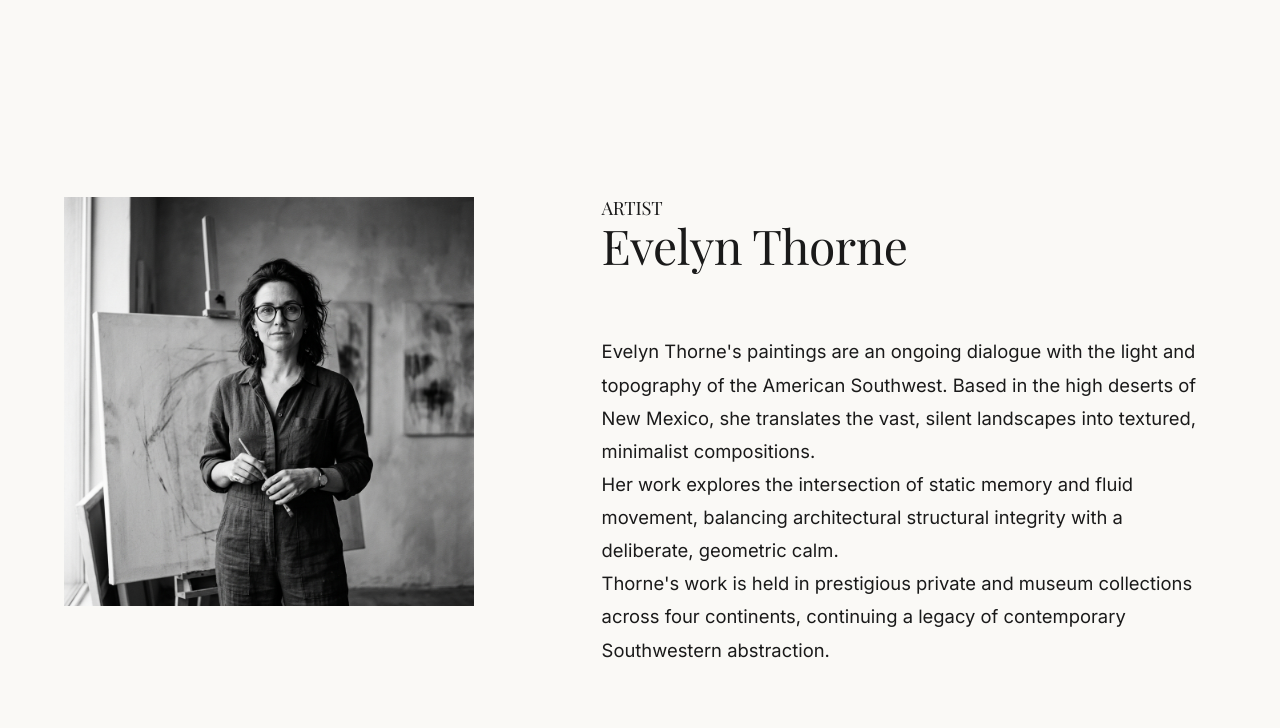
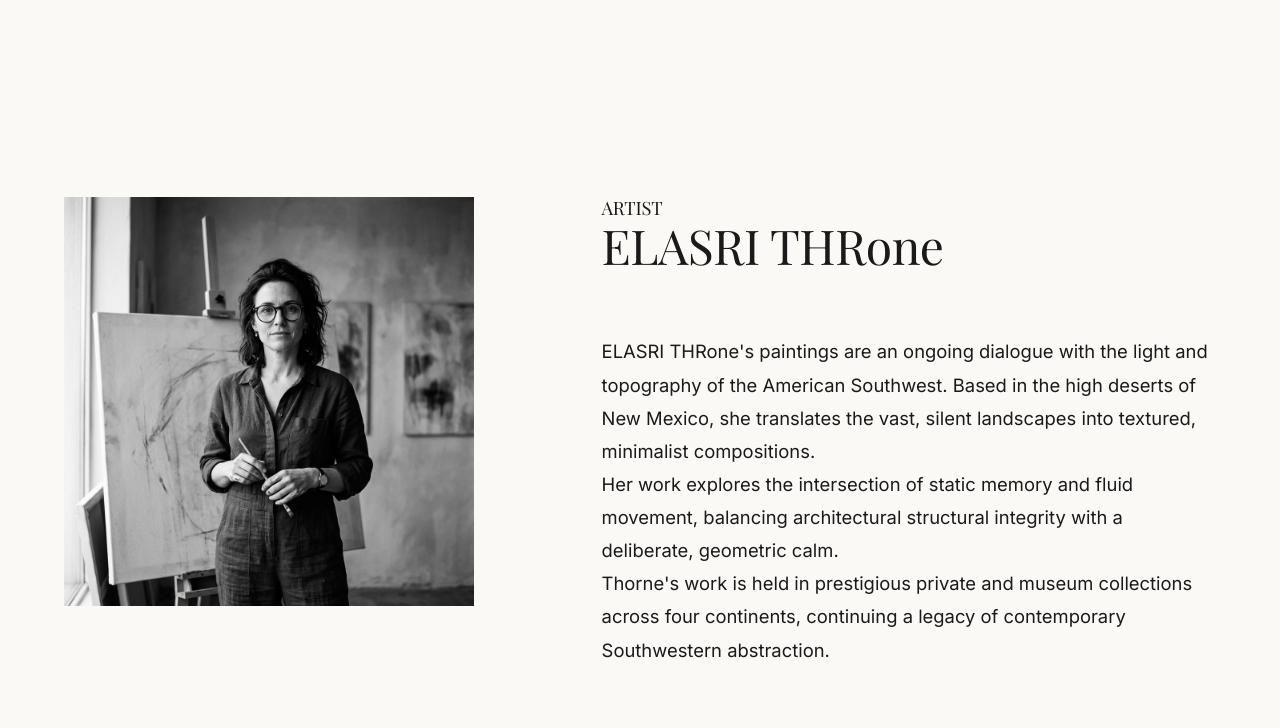
Before and after one commit to lahcenelasri20-pixel/websitecovers, a website built with Vite: page index.html in a window 1280 px wide. Shown: the part 2022-2750 px from the top of the page. Built offline with nearby package versions, Linux system fonts and the light colour scheme; a web font is replaced by a local one.

Commit message:
update the site

```diff
--- a/index.html
+++ b/index.html
@@ -3,8 +3,8 @@
 <head>
     <meta charset="UTF-8">
     <meta name="viewport" content="width=device-width, initial-scale=1.0">
-    <title>Evelyn Thorne | Contemporary Fine Art</title>
-    <meta name="description" content="Portfolio of Evelyn Thorne, showcasing contemporary abstract paintings and fine art collections.">
+    <title>ELASRI THRone | Contemporary Fine Art</title>
+    <meta name="description" content="Portfolio of ELASRI THRone, showcasing contemporary abstract paintings and fine art collections.">
     <link rel="stylesheet" href="/style.css">
 </head>
 <body>
@@ -13,7 +13,7 @@
     </div>
     <nav>
         <div class="container">
-            <div class="logo"><span id="dynamic-name">Evelyn Thorne</span></div>
+            <div class="logo"><span id="dynamic-name">ELASRI THRone</span></div>
             <ul class="nav-links">
                 <li><a href="#gallery">Gallery</a></li>
                 <li><a href="#collections">Collections</a></li>
@@ -125,12 +125,12 @@
             <div class="container">
                 <div class="about-content">
                     <div class="about-image fade-in">
-                        <img src="/artist_portrait.png" alt="Artist Evelyn Thorne">
+                        <img src="/artist_portrait.png" alt="Artist ELASRI THRone">
                     </div>
                     <div class="about-text fade-in">
                         <h4>ARTIST</h4>
-                        <h2 id="dynamic-footer-name">Evelyn Thorne</h2>
-                        <p>Evelyn Thorne's paintings are an ongoing dialogue with the light and topography of the American Southwest. Based in the high deserts of New Mexico, she translates the vast, silent landscapes into textured, minimalist compositions.</p>
+                        <h2 id="dynamic-footer-name">ELASRI THRone</h2>
+                        <p>ELASRI THRone's paintings are an ongoing dialogue with the light and topography of the American Southwest. Based in the high deserts of New Mexico, she translates the vast, silent landscapes into textured, minimalist compositions.</p>
                         <p>Her work explores the intersection of static memory and fluid movement, balancing architectural structural integrity with a deliberate, geometric calm.</p>
                         <p>Thorne's work is held in prestigious private and museum collections across four continents, continuing a legacy of contemporary Southwestern abstraction.</p>
                         <a href="#" class="btn" download>Download CV PDF</a>
@@ -203,7 +203,7 @@
                     <svg width="40" height="40" viewBox="0 0 24 24" fill="none" stroke="currentColor" stroke-width="1.5"><path d="M16 8a6 6 0 0 1 6 6v7h-4v-7a2 2 0 0 0-2-2 2 2 0 0 0-2 2v7h-4v-7a6 6 0 0 1 6-6z"></path><rect x="2" y="9" width="4" height="12"></rect><circle cx="4" cy="4" r="2"></circle></svg>
                 </a>
             </div>
-            <div class="copyright">© Evelyn Thorne Studio 2026</div>
+            <div class="copyright">© ELASRI THRone Studio 2026</div>
         </div>
     </footer>
 
--- a/main.js
+++ b/main.js
@@ -275,7 +275,7 @@ const DEFAULT_COLLECTIONS = {
 };
 
 const DEFAULT_SETTINGS = {
-    artistName: "Evelyn Thorne",
+    artistName: "ELASRI THRone",
     artistTitle: "Fine Art & Creative Direction",
     aboutBio: "Based in Paris, I specialize in oil-on-canvas and mixed media, blending traditional techniques with contemporary aesthetics to capture the ephemeral beauty of the human experience.",
     socials: {
@@ -375,7 +375,7 @@ function openWhatsApp() {
     if (cartItems.length === 0) return;
 
     const artistPhone = "1234567890"; // Placeholder
-    let message = "Hello Evelyn Thorne, I am interested in the following pieces from your collection:\n\n";
+    let message = "Hello ELASRI THRone, I am interested in the following pieces from your collection:\n\n";
     cartItems.forEach((item, i) => {
         message += `${i+1}. ${item.title} (${item.details})\n`;
     });
@@ -552,7 +552,7 @@ if (backButton) {
     backButton.addEventListener('click', closeCollection);
 }
 
-console.log('Evelyn Thorne Portfolio Loaded');
+console.log('ELASRI THRone Portfolio Loaded');
 
 
 function renderGallery() {
```
